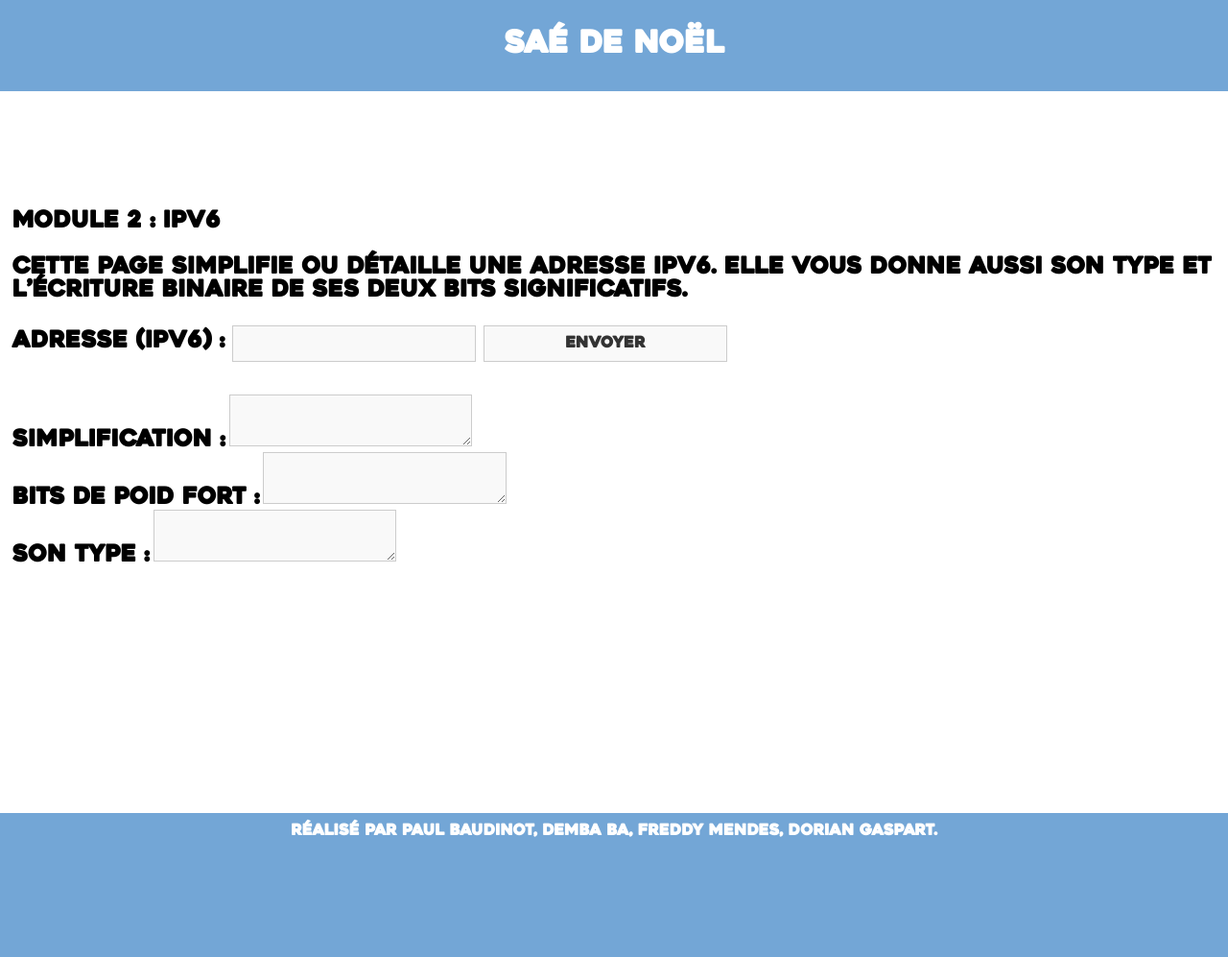
After one commit to badem09/sae_but3_fa, a PHP site: page /Ipv6.php in a window 1280 px wide. The commit adds this page. Shown: the whole page at 96% size. Run offline with PHP 8.4, Linux system fonts and the light colour scheme.

Commit message:
ipv6 + css upgrade and bug fix

```diff
--- a/src/Ipv4.php
+++ b/src/Ipv4.php
@@ -40,5 +40,5 @@ include("header.php");
 </div class="main">
 <script src="scripts/scriptIpv4.js"></script>
 <?php
-//include("footer.php");
+include("footer.php");
 ?>
--- /dev/null
+++ b/src/Ipv6.php
@@ -0,0 +1,40 @@
+<link rel="stylesheet" href="styles/styleIpv4.css">
+<link rel="stylesheet" href="styles/styleIpv6.css">
+<?php
+include("header.php");
+?>
+<div class="main">
+    <p>Module 2 : IPv6</p>
+    <p>Cette page simplifie ou détaille une adresse IPv6. Elle vous donne aussi son type et l’écriture binaire de ses deux bits significatifs.</p>
+    <form id="subnet-form">
+        <div class="input_form">
+            <label for="ip">Adresse (IPv6) :</label>
+            <input type="text" id="ip" name="ip" required>
+            <input type="submit" value="Envoyer">
+        </div>
+    </form>
+    <div class="tab_val">
+        <div>
+            <label>Simplification :</label>
+            <label>
+                <textarea disabled id="simp"></textarea>
+            </label>
+        </div>
+        <div>
+            <label>Bits de poid fort :</label>
+            <label>
+                <textarea disabled id="binaire"></textarea>
+            </label>
+        </div>
+        <div>
+            <label>Son type :</label>
+            <label>
+                <textarea disabled id="type"></textarea>
+            </label>
+        </div>
+    </div>
+</div>
+<script src="scripts/scriptIpv6.js"></script>
+    <?php
+include("footer.php");
+?>
--- a/src/footer.php
+++ b/src/footer.php
@@ -1,5 +1,3 @@
 <footer>
     <h1>Réalisé par Paul Baudinot, Demba Ba, Freddy Mendes, Dorian Gaspart.</h1>
 </footer>
-</body>
-</html>
--- a/src/index.php
+++ b/src/index.php
@@ -3,9 +3,9 @@ include("header.php");
 
 echo "<div class='Cards'>";
     $module = [
-            ["nom" => "Module ping", "img" => "img/Ping.png","lien" => "module1.php"],
+            ["nom" => "Module ping", "img" => "img/Ping.png","lien" => "ping.php"],
             ["nom" => "Module Ipv4", "img" => "img/Ipv4.png","lien" => "Ipv4.php"],
-            ["nom" => "Module Ipv6", "img" => "img/Ipv6.png","lien" => "#"],
+            ["nom" => "Module Ipv6", "img" => "img/Ipv6.png","lien" => "Ipv6.php"],
     ];
 
     foreach ($module as ["nom" => $nom, "img" => $img,"lien" => $lien]) {
--- /dev/null
+++ b/src/scripts/scriptIpv6.js
@@ -0,0 +1,88 @@
+document.getElementById("subnet-form").addEventListener("submit", function(event) {
+    event.preventDefault();
+    const ipv6 = document.getElementById("ip");
+    if (isIPv6(ipv6.value)){
+        const simp = document.getElementById("simp");
+        simp.value = simplifierIPv6AvecBinaireEtType(ipv6.value).adresseIPv6Simplifiee;
+        const binaire = document.getElementById("binaire");
+        binaire.value = simplifierIPv6AvecBinaireEtType(ipv6.value).binaireOctetsDePoidsFort;
+        const type = document.getElementById("type");
+        type.value = simplifierIPv6AvecBinaireEtType(ipv6.value).typeAdresseIPv6;
+    }
+    else {
+        alert("Ip invalide");
+    }
+});
+
+function isIPv6(ip) {
+    const ipv6Regex = /^([\da-f]{1,4}:){7}[\da-f]{1,4}$/i;
+    if (ipv6Regex.test(ip)) {
+        const parts = ip.split(':');
+        for (let part of parts) {
+            if (part.length > 4) {
+                return false;
+            }
+        }
+        return true;
+    }
+    return false;
+}
+
+function simplifierIPv6AvecBinaireEtType(ip) {
+    // Supprimer les zéros inutiles dans chaque segment
+    const segments = ip.split(":");
+    for (let i = 0; i < segments.length; i++) {
+        segments[i] = segments[i].replace(/^0+/, "");
+    }
+
+    // Trouver l'emplacement du groupe de zéros le plus long
+    let maxZeroGroupIndex = -1;
+    let maxZeroGroupLength = 0;
+    let zeroGroupLength = 0;
+
+    for (let i = 0; i < segments.length; i++) {
+        if (segments[i] === "") {
+            zeroGroupLength++;
+            if (zeroGroupLength > maxZeroGroupLength) {
+                maxZeroGroupLength = zeroGroupLength;
+                maxZeroGroupIndex = i - zeroGroupLength + 1;
+            }
+        } else {
+            zeroGroupLength = 0;
+        }
+    }
+
+    // Si un groupe de zéros a été trouvé, remplacez-le par ::
+    if (maxZeroGroupLength > 1) {
+        segments.splice(maxZeroGroupIndex, maxZeroGroupLength, "");
+    }
+
+    // Rejoindre les segments pour former l'adresse IPv6 simplifiée
+    const simplifiedIPv6 = segments.join(":");
+
+    // Obtenir le premier segment (premier octet) et convertissez-le en entier
+    const premierOctet = parseInt(segments[0], 16);
+
+    // Déterminer le type d'adresse IPv6 en fonction du premier octet
+    let typeAdresse = "";
+    if (premierOctet === 0x00) {
+        typeAdresse = "Adresse IPv6 réservée";
+    } else if ((premierOctet & 0x01) === 0x01) {
+        typeAdresse = "Adresse IPv6 unicast globale";
+    } else if ((premierOctet & 0x02) === 0x02) {
+        typeAdresse = "Adresse IPv6 unicast lien-local";
+    } else if ((premierOctet & 0x04) === 0x04) {
+        typeAdresse = "Adresse IPv6 multicast";
+    } else {
+        typeAdresse = "Type d'adresse IPv6 non reconnu";
+    }
+
+    // Obtenir les 16 premiers bits en notation binaire
+    const binaryPrefix = segments[0] ? parseInt(segments[0], 16).toString(2).padStart(16, "0") : "";
+
+    return {
+        adresseIPv6Simplifiee: simplifiedIPv6,
+        binaireOctetsDePoidsFort: binaryPrefix,
+        typeAdresseIPv6: typeAdresse
+    };
+}
--- a/src/styles/style.css
+++ b/src/styles/style.css
@@ -10,6 +10,11 @@ body {
     min-height: 100vh;
 }
 
+h1{
+    font-family: "Heavitas", sans-serif;
+    font-weight: bold;
+}
+
 header {
     background-color: #73A6D6;
     color: white;
@@ -17,22 +22,12 @@ header {
     padding: 10px;
 }
 
-.container {
-    flex: 1;
-    display: flex;
-    justify-content: center;
-    align-items: flex-start;
-}
-
-.content {
-    max-width: 800px; /* Adjust as needed */
-    padding: 20px;
-}
 
 .Cards {
     padding-top: 100px;
     padding-bottom: 5%;
     text-align: center;
+
 }
 
 .Card {
@@ -69,9 +64,17 @@ header {
     font-weight: bold;
 }
 
+@media (max-width: 700px) {
+    .Card {
+        width: 70%;
+        margin-left: 15%;
+    }
+}
+
 footer {
-    position: absolute;
+    position: relative;
     width: 100%;
+    height: 150px;
     bottom: 0; left: 0;
     display: flex;
     justify-content: center;
--- a/src/styles/styleIpv4.css
+++ b/src/styles/styleIpv4.css
@@ -1,6 +1,7 @@
 .main{
     padding-top: 100px;
     padding-left: 1%;
+    padding-bottom: 20%;
 }
 
 .main p {
@@ -57,6 +58,10 @@ input[type="submit"]{
 
 }
 
+input[type="submit"]:hover{
+    background-color: rgba(249, 249, 249, 0);
+}
+
 #btn_adr_ip {
     width: 20%;
     padding: 10px;
@@ -66,6 +71,10 @@ input[type="submit"]{
     color: #333;
     font-family: "Heavitas", sans-serif;
     font-weight: bold;
+}
+
+#btn_adr_ip:hover {
+    background-color: rgba(249, 249, 249, 0);
 }
 
 /* Styles pour le tableau */
```
Also changed, not shown: src/module1.php (deleted, +0 -105 lines), src/ping.php (added, +40 -0 lines), src/scripts/scriptIpv4.js (+4 -5 lines), src/scripts/scriptPing.js (added, +61 -0 lines), src/ping_action.php (renamed from src/module1_ping.php), src/styles/styleIpv6.css (added).
